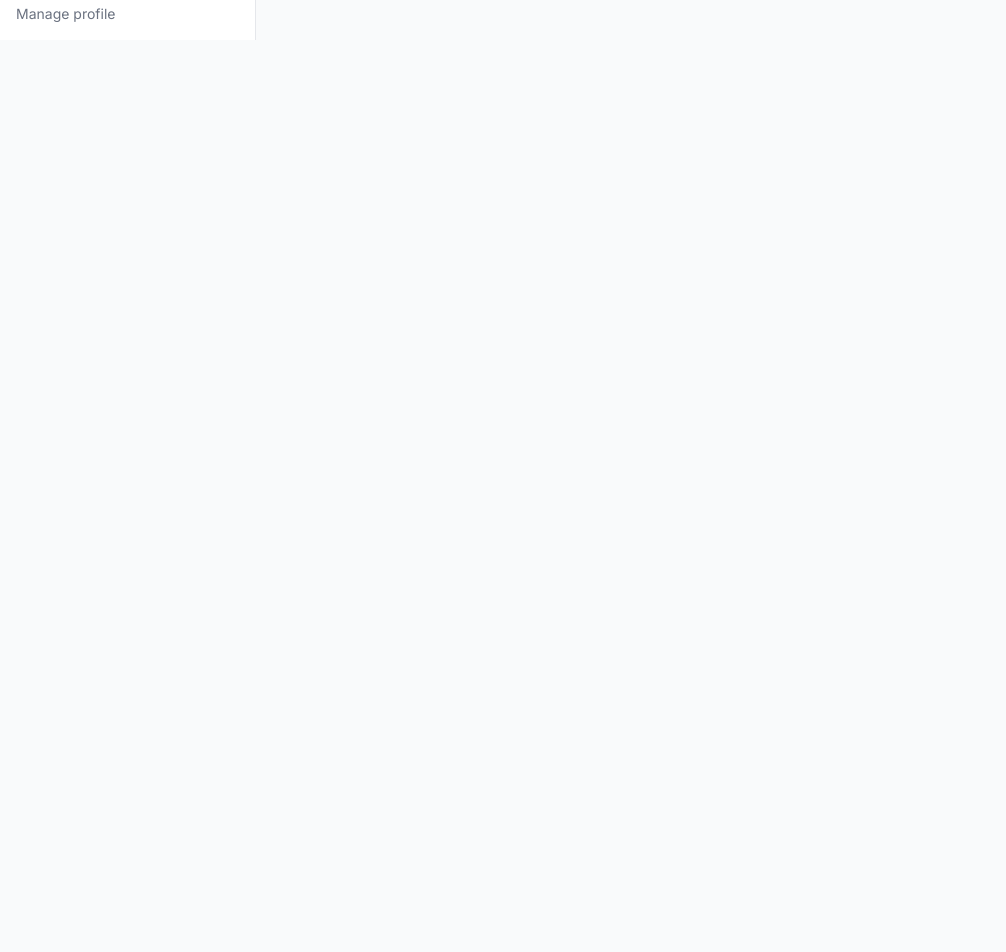
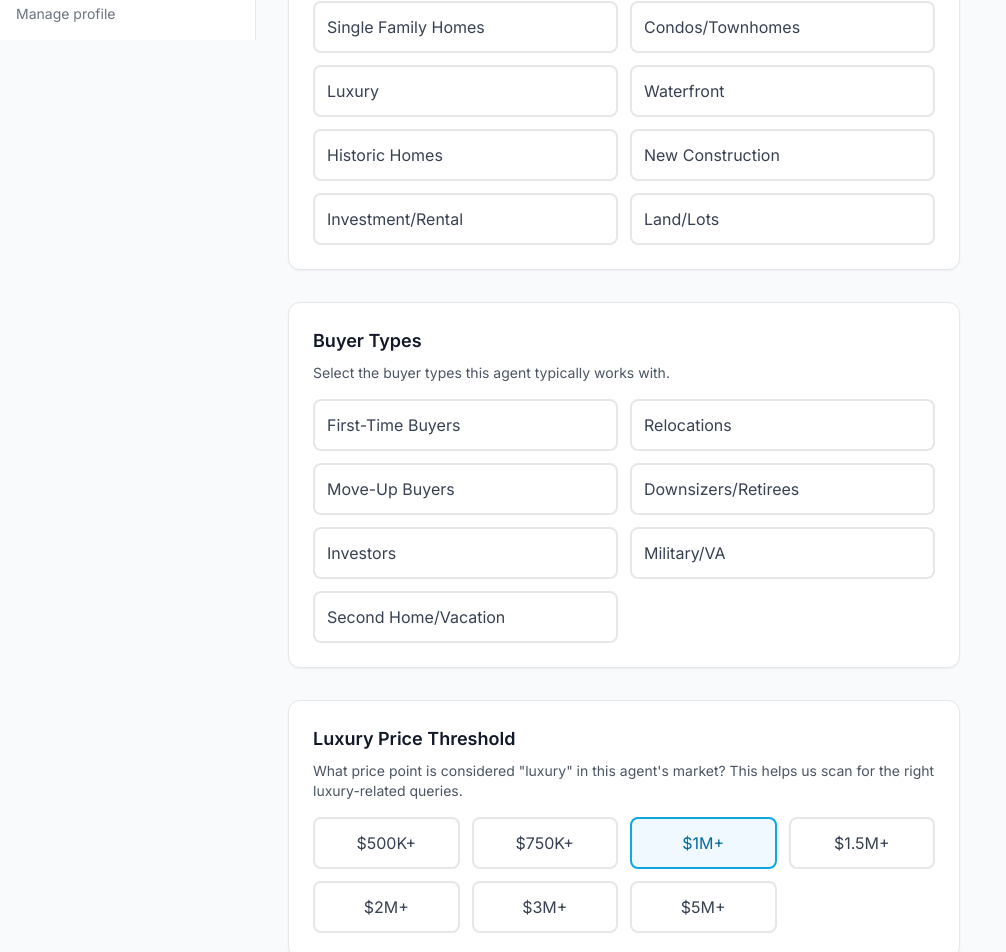
Before and after one commit to natewoverbey-hash/notable, a Next.js app: page /dashboard/agents/new in a window 1280 px wide. Shown: the part 760-1712 px from the top of the page, without its empty margins (0-1006 px from the left). Before the commit the page ends 800 px from the top, so only its background shows below. Built offline with nearby package versions, Linux system fonts and the light colour scheme.

Commit message:
Add specialties and luxury threshold to agent form

```diff
--- a/src/app/dashboard/agents/new/page.tsx
+++ b/src/app/dashboard/agents/new/page.tsx
@@ -2,6 +2,37 @@
 
 import { useState } from 'react'
 import { useRouter } from 'next/navigation'
+
+const PROPERTY_TYPES = [
+  'Single Family Homes',
+  'Condos/Townhomes',
+  'Luxury',
+  'Waterfront',
+  'Historic Homes',
+  'New Construction',
+  'Investment/Rental',
+  'Land/Lots',
+]
+
+const BUYER_TYPES = [
+  'First-Time Buyers',
+  'Relocations',
+  'Move-Up Buyers',
+  'Downsizers/Retirees',
+  'Investors',
+  'Military/VA',
+  'Second Home/Vacation',
+]
+
+const LUXURY_THRESHOLDS = [
+  { label: '$500K+', value: 500000 },
+  { label: '$750K+', value: 750000 },
+  { label: '$1M+', value: 1000000 },
+  { label: '$1.5M+', value: 1500000 },
+  { label: '$2M+', value: 2000000 },
+  { label: '$3M+', value: 3000000 },
+  { label: '$5M+', value: 5000000 },
+]
 
 export default function NewAgentPage() {
   const router = useRouter()
@@ -13,7 +44,28 @@ export default function NewAgentPage() {
     state: '',
     neighborhoods: '',
     website_url: '',
+    property_types: [] as string[],
+    buyer_types: [] as string[],
+    luxury_threshold: 1000000,
   })
+
+  const handlePropertyTypeToggle = (type: string) => {
+    setFormData(prev => ({
+      ...prev,
+      property_types: prev.property_types.includes(type)
+        ? prev.property_types.filter(t => t !== type)
+        : [...prev.property_types, type]
+    }))
+  }
+
+  const handleBuyerTypeToggle = (type: string) => {
+    setFormData(prev => ({
+      ...prev,
+      buyer_types: prev.buyer_types.includes(type)
+        ? prev.buyer_types.filter(t => t !== type)
+        : [...prev.buyer_types, type]
+    }))
+  }
 
   const handleSubmit = async (e: React.FormEvent) => {
     e.preventDefault()
@@ -52,7 +104,10 @@ export default function NewAgentPage() {
         <p className="text-gray-600">Enter the details of the agent you want to monitor</p>
       </div>
 
-      <form onSubmit={handleSubmit} className="card max-w-xl">
+      <form onSubmit={handleSubmit} className="max-w-2xl space-y-8">
+        {/* Basic Info */}
+        <div className="card">
+          <h2 className="text-lg font-semibold text-gray-900 mb-4">Basic Information</h2>
           <div className="space-y-4">
             <div>
               <label className="label">Agent Name *</label>
@@ -104,7 +159,7 @@ export default function NewAgentPage() {
             </div>
 
             <div>
-            <label className="label">Neighborhoods</label>
+              <label className="label">Neighborhoods / Areas</label>
               <input
                 type="text"
                 className="input"
@@ -125,7 +180,78 @@ export default function NewAgentPage() {
                 onChange={(e) => setFormData({ ...formData, website_url: e.target.value })}
               />
             </div>
+          </div>
+        </div>
 
+        {/* Property Specialties */}
+        <div className="card">
+          <h2 className="text-lg font-semibold text-gray-900 mb-2">Property Specialties</h2>
+          <p className="text-sm text-gray-600 mb-4">Select the property types this agent focuses on. We'll tailor the AI scans accordingly.</p>
+          <div className="grid grid-cols-2 gap-3">
+            {PROPERTY_TYPES.map((type) => (
+              <button
+                key={type}
+                type="button"
+                onClick={() => handlePropertyTypeToggle(type)}
+                className={`p-3 text-left rounded-lg border-2 transition-colors ${
+                  formData.property_types.includes(type)
+                    ? 'border-notable-500 bg-notable-50 text-notable-700'
+                    : 'border-gray-200 hover:border-gray-300 text-gray-700'
+                }`}
+              >
+                {type}
+              </button>
+            ))}
+          </div>
+        </div>
+
+        {/* Buyer Types */}
+        <div className="card">
+          <h2 className="text-lg font-semibold text-gray-900 mb-2">Buyer Types</h2>
+          <p className="text-sm text-gray-600 mb-4">Select the buyer types this agent typically works with.</p>
+          <div className="grid grid-cols-2 gap-3">
+            {BUYER_TYPES.map((type) => (
+              <button
+                key={type}
+                type="button"
+                onClick={() => handleBuyerTypeToggle(type)}
+                className={`p-3 text-left rounded-lg border-2 transition-colors ${
+                  formData.buyer_types.includes(type)
+                    ? 'border-notable-500 bg-notable-50 text-notable-700'
+                    : 'border-gray-200 hover:border-gray-300 text-gray-700'
+                }`}
+              >
+                {type}
+              </button>
+            ))}
+          </div>
+        </div>
+
+        {/* Luxury Threshold */}
+        <div className="card">
+          <h2 className="text-lg font-semibold text-gray-900 mb-2">Luxury Price Threshold</h2>
+          <p className="text-sm text-gray-600 mb-4">
+            What price point is considered "luxury" in this agent's market? This helps us scan for the right luxury-related queries.
+          </p>
+          <div className="grid grid-cols-4 gap-3">
+            {LUXURY_THRESHOLDS.map((threshold) => (
+              <button
+                key={threshold.value}
+                type="button"
+                onClick={() => setFormData({ ...formData, luxury_threshold: threshold.value })}
+                className={`p-3 text-center rounded-lg border-2 transition-colors ${
+                  formData.luxury_threshold === threshold.value
+                    ? 'border-notable-500 bg-notable-50 text-notable-700'
+                    : 'border-gray-200 hover:border-gray-300 text-gray-700'
+                }`}
+              >
+                {threshold.label}
+              </button>
+            ))}
+          </div>
+        </div>
+
+        {/* Submit */}
         <button
           type="submit"
           className="btn-primary w-full"
@@ -133,7 +259,6 @@ export default function NewAgentPage() {
         >
           {loading ? 'Adding Agent...' : 'Add Agent'}
         </button>
-        </div>
       </form>
     </div>
   )
```
Lines whose indentation alone changed are shown as unchanged.
